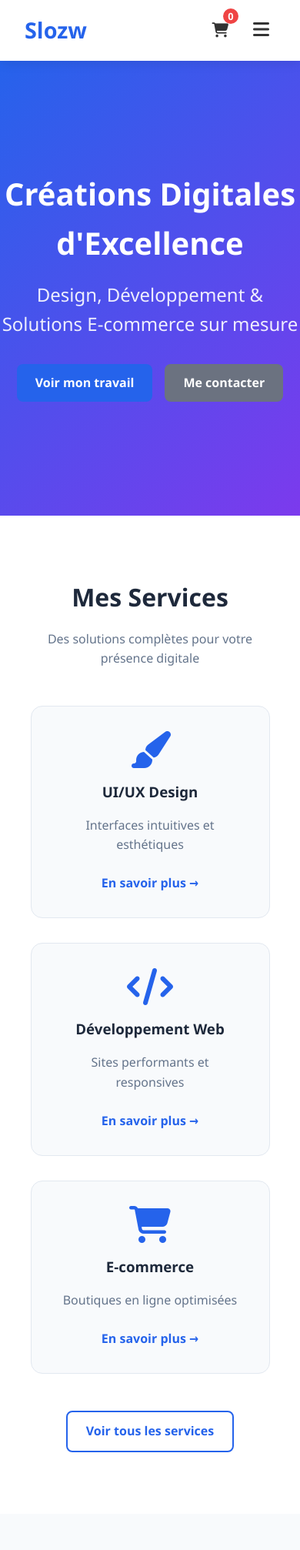
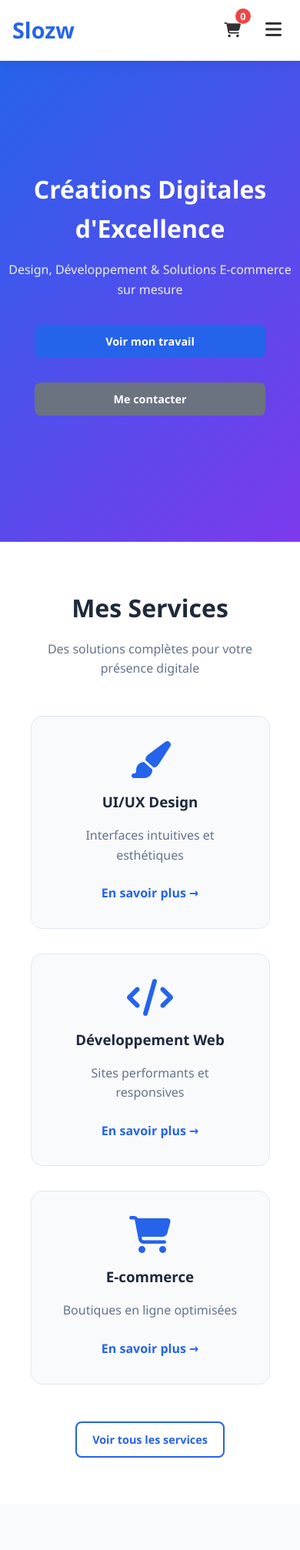
Before and after one commit to Sl03A/siteweb, a PHP site: page / in a window 390 px wide. Shown: the top 2014 px of the page at 77% size. Run offline with PHP 8.4, Linux system fonts and the light colour scheme.

Commit message:
Update style.css

```diff
--- a/style.css
+++ b/style.css
@@ -1535,4 +1535,91 @@ body {
     }
 
     .hero-buttons,
-    .cta-buttons
+    .cta-buttons {
+        flex-direction: column;
+        align-items: center;
+    }
+
+    .hero-buttons a,
+    .cta-buttons a {
+        width: 100%;
+        max-width: 300px;
+        margin-bottom: 1rem;
+    }
+
+    .contact-grid {
+        grid-template-columns: 1fr;
+        gap: 2rem;
+    }
+
+    .info-card {
+        flex-direction: column;
+        text-align: center;
+    }
+
+    .panier-actions,
+    .checkout-actions {
+        flex-direction: column;
+    }
+
+    .panier-actions button,
+    .checkout-actions button {
+        width: 100%;
+        margin-bottom: 0.5rem;
+    }
+
+    .portfolio-items,
+    .produits-grid {
+        grid-template-columns: 1fr;
+    }
+
+    .checkout-steps .step-label {
+        display: none;
+    }
+
+    .footer-grid {
+        grid-template-columns: 1fr;
+        text-align: center;
+    }
+
+    .payment-icons {
+        justify-content: center;
+    }
+}
+
+@media (max-width: 480px) {
+    .nav-container {
+        padding: 1rem;
+    }
+
+    .hero-content h1,
+    .page-header h1 {
+        font-size: 2rem;
+    }
+
+    .hero-content p,
+    .page-header p {
+        font-size: 1rem;
+    }
+
+    .section {
+        padding: 60px 0;
+    }
+
+    .btn {
+        padding: 10px 20px;
+        font-size: 0.9rem;
+    }
+
+    .filters,
+    .categories {
+        flex-direction: column;
+        align-items: center;
+    }
+
+    .filter-btn,
+    .category-btn {
+        width: 100%;
+        max-width: 250px;
+    }
+}
```
